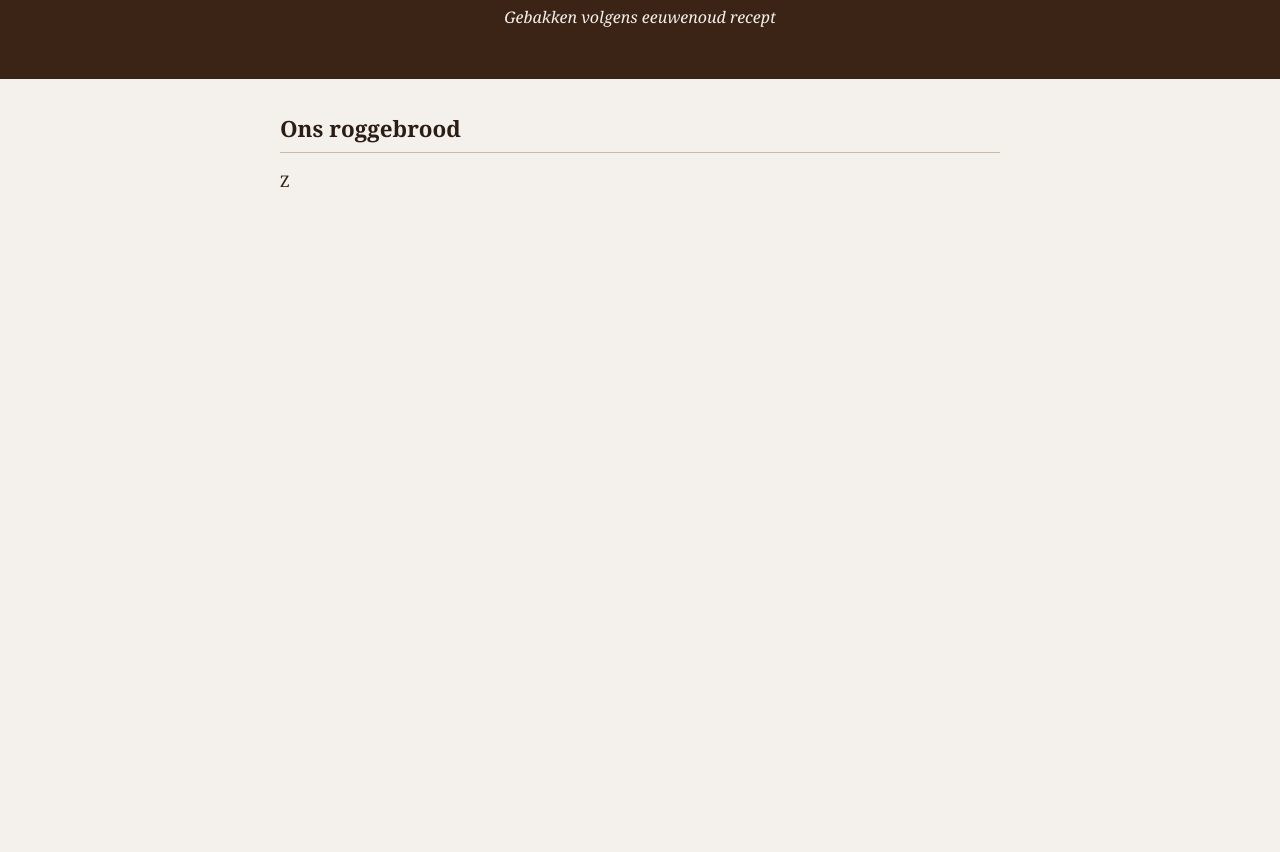
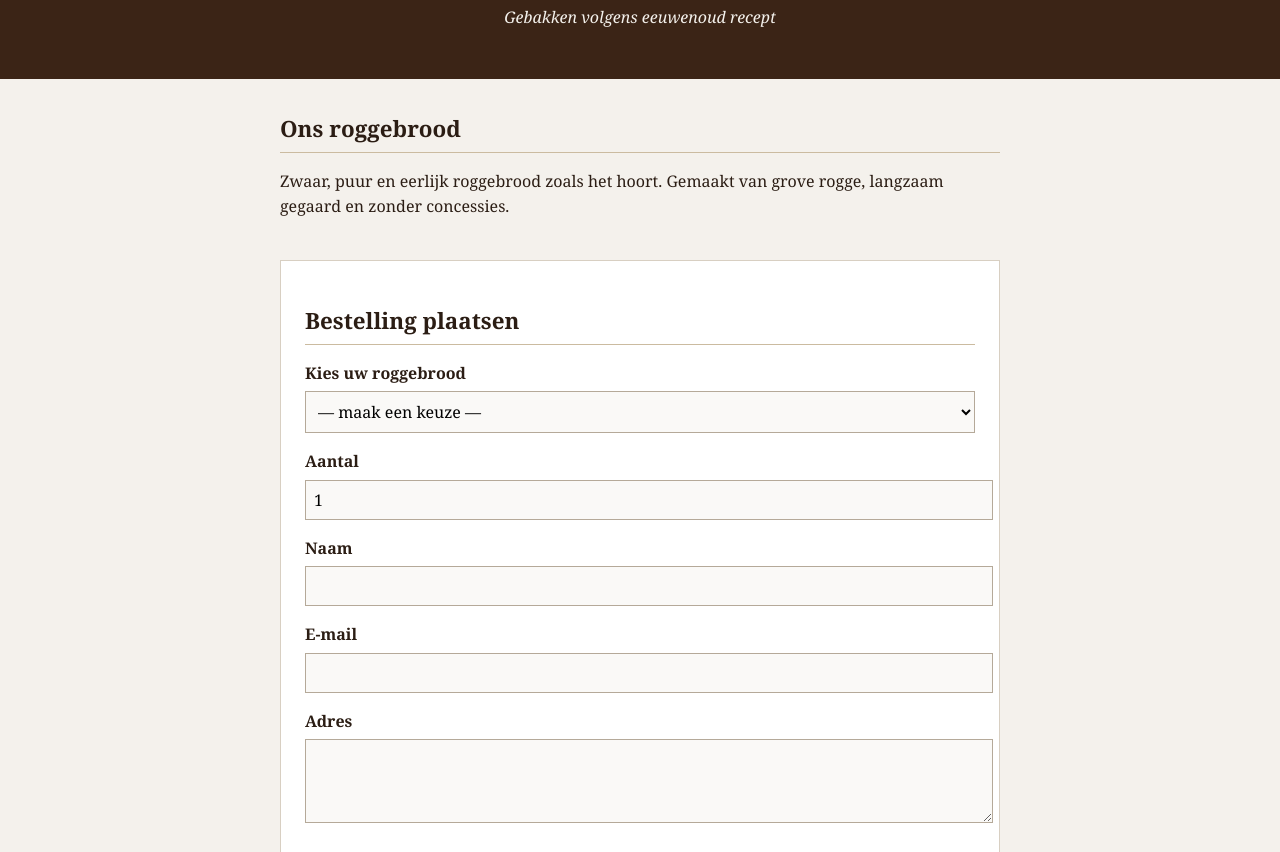
Before and after one commit to L3and3r/Bakkerij, a plain HTML site: page index.html in a window 1280 px wide. Shown: the part 91-943 px from the top of the page. Before the commit the page ends 800 px from the top, so only its background shows below. Drawn offline with Linux system fonts and the light colour scheme.

Commit message:
Add order form for roggebrood in index.html
Added a product order section with a form for selecting and ordering roggebrood.

```diff
--- a/index.html
+++ b/index.html
@@ -113,4 +113,43 @@
   <section>
     <h2>Ons roggebrood</h2>
     <p>
-      Z
+      Zwaar, puur en eerlijk roggebrood zoals het hoort.
+      Gemaakt van grove rogge, langzaam gegaard en zonder concessies.
+    </p>
+  </section>
+
+  <section class="product">
+    <h2>Bestelling plaatsen</h2>
+
+    <form method="post" action="#">
+      <label for="type">Kies uw roggebrood</label>
+      <select id="type" name="type" required>
+        <option value="">— maak een keuze —</option>
+        <option value="heel">Heel roggebrood</option>
+        <option value="half">Half roggebrood</option>
+      </select>
+
+      <label for="aantal">Aantal</label>
+      <input type="number" id="aantal" name="aantal" min="1" value="1" required>
+
+      <label for="naam">Naam</label>
+      <input type="text" id="naam" name="naam" required>
+
+      <label for="email">E-mail</label>
+      <input type="email" id="email" name="email" required>
+
+      <label for="adres">Adres</label>
+      <textarea id="adres" name="adres" rows="3" required></textarea>
+
+      <button type="submit">Bestelling plaatsen</button>
+    </form>
+  </section>
+
+</main>
+
+<footer>
+  © Ambachtelijk Fries Roggebrood – puur & eerlijk
+</footer>
+
+</body>
+</html>
```
